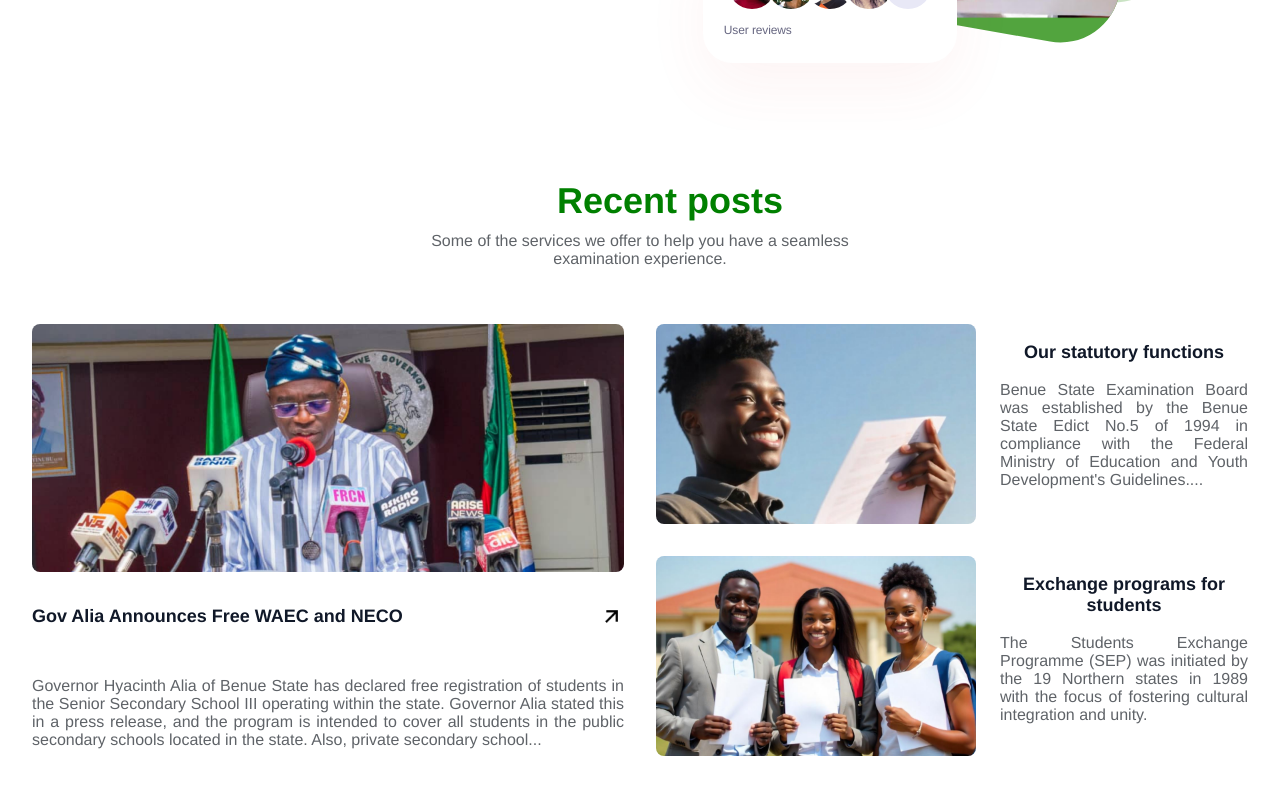
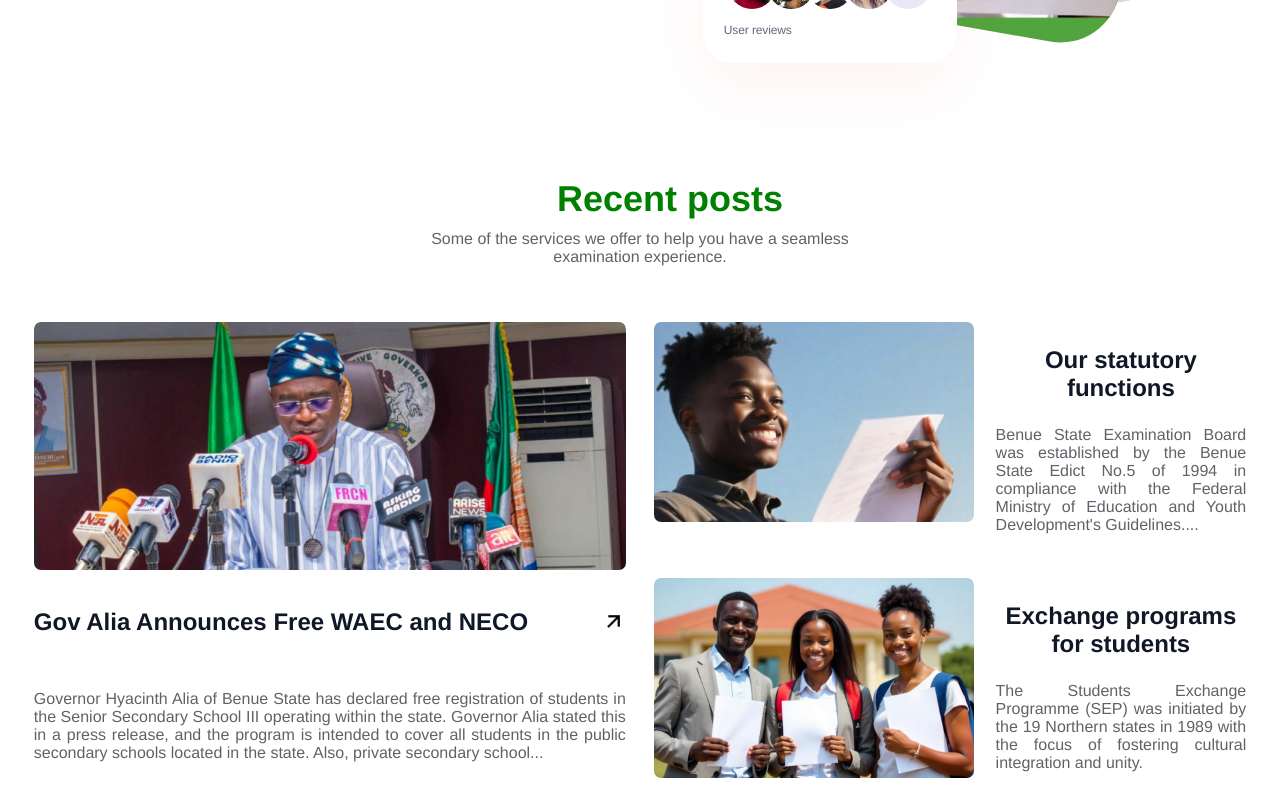
Before and after one commit to awuawuer/bseb, a React (Create React App) app: page / in a window 1280 px wide. Shown: the part 680-1480 px from the top of the page. Built offline with nearby package versions, Linux system fonts and the light colour scheme.

Commit message:
style: responsive hero-section

```diff
--- a/src/App.css
+++ b/src/App.css
@@ -2,29 +2,29 @@
     display: flex;
     flex-direction: column;
     min-height: 100vh;
-    overflow-x: hidden; /* Keep the main container from overflowing */
+    overflow-x: hidden;
   }
 
-  .content {
-    flex: 1; /* Allows the content to grow and push Footer down */
-  }
+  /* .content {
+    flex: 1;
+  } */
 
   header {
-    position: relative; /* Prevent overlapping */
-    z-index: 10; /* Ensure proper stacking */
+    position: relative;
+    z-index: 10;
   }
 
   footer {
     /* margin-top: auto;  */
     position: relative; /* change from absolute to relative so the footer can correctly sit on the bottom*/
     z-index: 10;
-     bottom: 0px; /* Remove if not needed with relative position */
-     width: 100%; /* Set footer to take the full width*/
-
+     bottom: 0px;
+     width: 100%;
+     box-sizing: border-box;
   }
 
-  main {
-    flex-grow: 1; /* Allow the main content to expand */
+  /* main {
+    flex-grow: 1;
       padding: 20px;
     box-sizing: border-box;
-  }
+  } */
--- a/src/Components/HeroSection/HeroSection.css
+++ b/src/Components/HeroSection/HeroSection.css
@@ -490,4 +490,11 @@
 
 }
 
+.p {
+
+  width: 312px;
+
 }
+
+
+}
--- a/src/Components/RecentPosts/recentPosts.css
+++ b/src/Components/RecentPosts/recentPosts.css
@@ -4,21 +4,21 @@
   max-width: 1440px;
   display: flex;
   flex-direction: column;
-  padding: 50px 20px;
-  margin: 20px auto;
+  padding: 3.47vw 1.39vw; /* 50px 20px */
+  margin: 1.39vw auto; /* 20px auto */
   text-align: center;
   box-sizing: border-box;
 }
 
 .header {
-  margin-bottom: 40px;
+  margin-bottom: 2.78vw; /* 40px */
   box-sizing: border-box;
 }
 
 .title {
   font-family: "Sora-SemiBold", Helvetica, sans-serif;
   color: green;
-  font-size: 36px;
+  font-size: 2.5vw; /* 36px */
   font-weight: 600;
   margin: 0 auto;
   box-sizing: border-box;
@@ -26,27 +26,26 @@
 
 .subtitle {
   font-family: "Sora-Regular", Helvetica, sans-serif;
-  font-size: 16px;
+  font-size: 1.11vw; /* 16px */
   color: #5f6368;
-  margin-top: 10px;
+  margin-top: 0.69vw; /* 10px */
   box-sizing: border-box;
 }
 
 .frame-sixs {
   display: flex;
   flex-direction: column;
-  gap: 32px;
-  margin: 20px auto;
-  padding: 0 20px;
+  gap: 2.22vw; /* 32px */
+  margin: 1.39vw auto; /* 20px auto */
+  padding: 0 1.39vw;
   box-sizing: border-box;
 }
 
 .frame-sevens {
   display: flex;
   flex-direction: column;
-  gap: 32px;
-  width: 592px;
-  max-width: 100%;
+  gap: 2.22vw; /* 32px */
+  max-width: 100%; /* Ensure it doesn't overflow on smaller screens */
   margin: 0 auto;
   box-sizing: border-box;
 }
@@ -55,42 +54,32 @@
 .article2 {
   display: flex;
   flex-direction: column;
-  gap: 16px;
-  width: 592px;
-    max-width: 100%; /* Added this */
+  gap: 1.11vw; /* 16px */
+  width: 100%;
   height: auto;
   margin: 0 auto;
   box-sizing: border-box;
 }
 
 .article1-image {
-  width: 592px;
-    max-width: 100%; /* Added this */
-  height: 248px;
-  border-radius: 8px;
-    object-fit: cover; /* Add this to avoid squishing */
+  width: 100%;
+  height: auto;
+  border-radius: 0.56vw; /* 8px */
+  object-fit: cover;
   box-sizing: border-box;
 }
 
 .article2-image {
-  width: 320px;
-  height: 200px;
-    max-width: 100%; /* Added this */
-  border-radius: 8px;
-   object-fit: cover; /* Add this to avoid squishing */
+  width: 100%;
+  height: auto;
+  border-radius: 0.56vw; /* 8px */
+  object-fit: cover;
   box-sizing: border-box;
 }
 
-.article2 {
-  display: flex;
-  flex-direction: column;
-  gap: 24px;
-   width: 100%;
-  box-sizing: border-box;
-}
 
 .subtitle-container {
-  width: 592px;
+  width: 100%;
   text-align: justify;
   margin: 0 auto;
   box-sizing: border-box;
@@ -106,14 +95,14 @@
 .heading {
   color: var(--gray-900);
   font-family: var(--semibold-type-24-font-family);
-  font-size: var(--semibold-type-18-font-size);
+  font-size: 18px;
   font-weight: var(--semibold-type-24-font-weight);
   box-sizing: border-box;
 }
 
 .icon-wrap {
   flex: 0 0 auto;
-  margin-left: 8px;
+  margin-left: 0.56vw; /* 8px */
   box-sizing: border-box;
 }
 
@@ -126,80 +115,83 @@
 }
 
 /* Responsive Design */
-@media (max-width: 768px) {
+@media (min-width: 768px) {
   .frame-sixs {
-    flex-direction: column;
-      padding: 0 10px;
+      flex-direction: row;
+      gap: 2.22vw;
+      padding: 0 1.39vw;
   }
 
   .frame-sevens {
-    width: 100%;
-    padding: 0 10px;
+      width: 41.11vw; /* 592px */
+      padding: 0;
     box-sizing: border-box;
   }
 
   .article1,
   .article2 {
-    gap: 16px;
-    width: 100%;
-      box-sizing: border-box;
-  }
-
-  .article1-image {
-    width: 100%;
-    height: auto;
+      width: 41.11vw; /* 592px */
     box-sizing: border-box;
   }
 
   .article2 {
-    flex-direction: column;
+     flex-direction: row;
+     gap: 1.67vw; /* 24px */
+    box-sizing: border-box;
   }
-
   .article2-image {
-    width: 100%;
+      width: 22.22vw; /* 320px */
+      height: auto;
+     box-sizing: border-box;
+  }
+   .article1-image {
+      width: 41.11vw; /* 592px */
       height: auto;
      box-sizing: border-box;
    }
 }
 
 @media (min-width: 1024px) {
+    .posts-container {
+        padding: 50px 20px;
+    }
+
    .frame-sixs {
-    flex-direction: row;
-    gap: 32px;
+    padding: 0;
     margin: 0 auto;
-    padding: 0;
-      box-sizing: border-box;
    }
 
     .frame-sevens {
-    flex-direction: column;
-      gap: 32px;
       width: 592px;
-       box-sizing: border-box;
+      padding: 0;
+
+    }
+    .article1, .article2 {
+         width: 592px;
+    }
+
+    .article1-image {
+          width: 592px;
+          height: 248px;
     }
 
   .article2 {
     flex-direction: row;
-      gap: 24px;
-    width: 100%;
-      box-sizing: border-box;
   }
 
   .article2-image {
     width: 320px;
       height: 200px;
-      box-sizing: border-box;
   }
 
-  .article1,
-  .article2 {
-    width: 592px;
-     box-sizing: border-box;
+    .heading {
+      font-size: var(--semibold-type-24-font-size);
+    }
+    .subtitle {
+        font-size: 16px;
+    }
+    .subtitle-2 {
+       font-size: 16px;
     }
 
-  .article1-image {
-      width: 592px;
-      height: 248px;
-      box-sizing: border-box;
 }
-}
```
Also changed, not shown: public/Header1.css (added, +99 -0 lines). Lines whose indentation alone changed are shown as unchanged.
